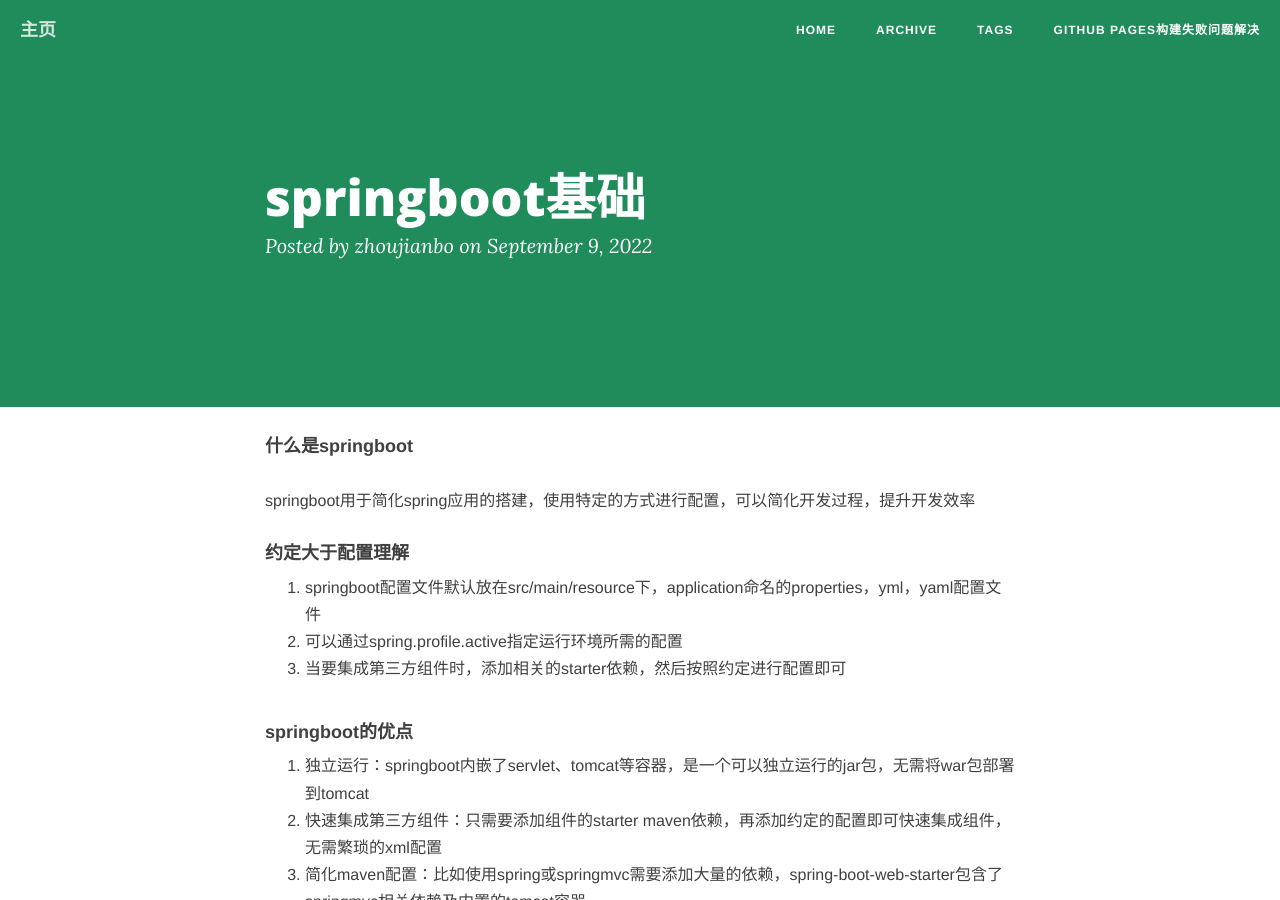
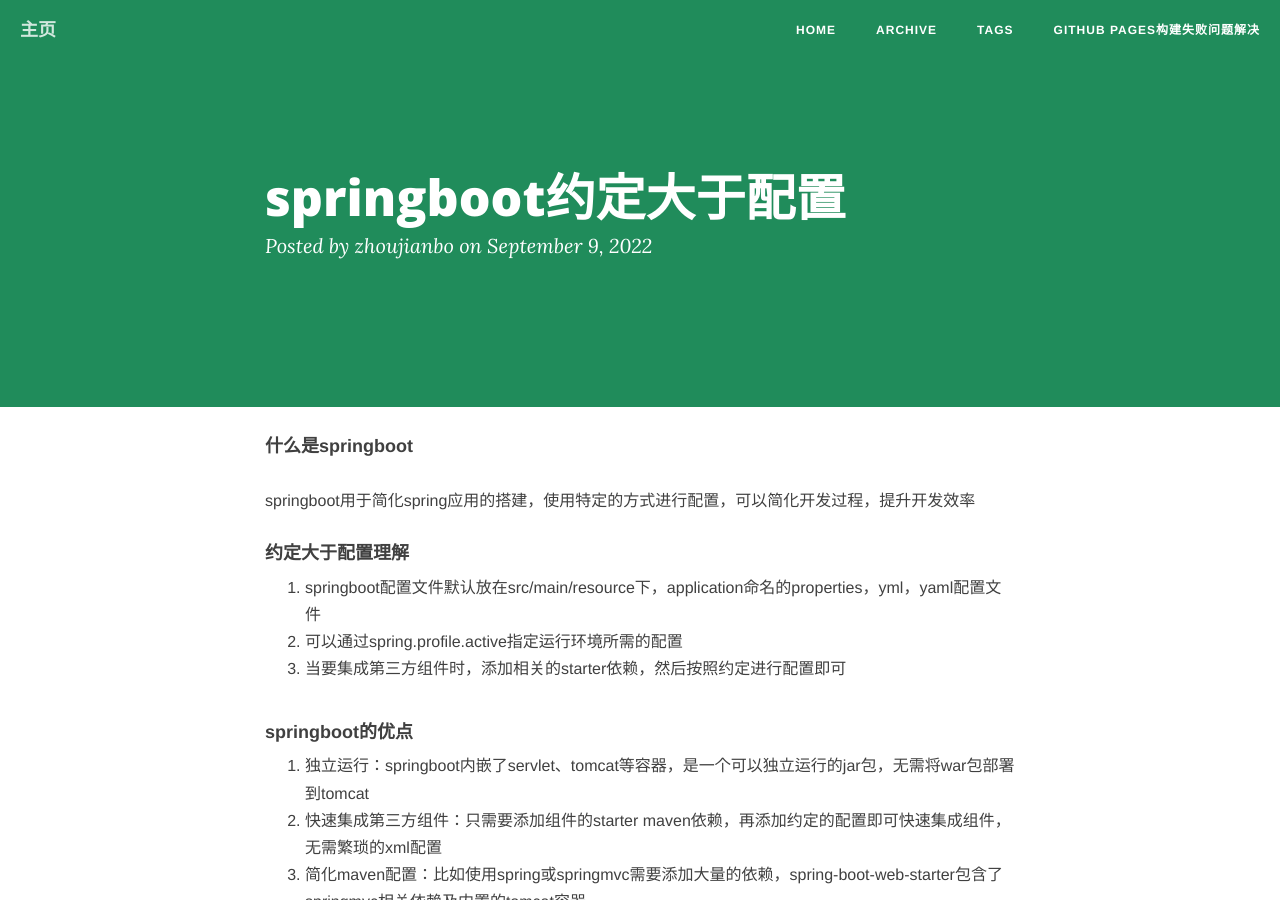
Before and after one commit to ZhouJianBoPro/ZhouJianBoPro.github.io, a Jekyll site: the page built from _posts/2022-09-09-springboot约定大于配置.md, in a window 1280 px wide and 900 px high. Built offline with Jekyll 4.4.1, drawn with Linux system fonts in a browser that asks for light colours; nearby versions of some CDN libraries; comment, search, counter and statistics services are not loaded.

Commit message:
约定大于配置

```diff
--- a/_posts/2022-09-09-springboot基础.md
+++ b/_posts/2022-09-09-springboot约定大于配置.md
@@ -1,6 +1,6 @@
 ---
 layout: post
-title: springboot基础
+title: springboot约定大于配置
 date: 2022-09-09
 tags: [springboot]
 ---
```
